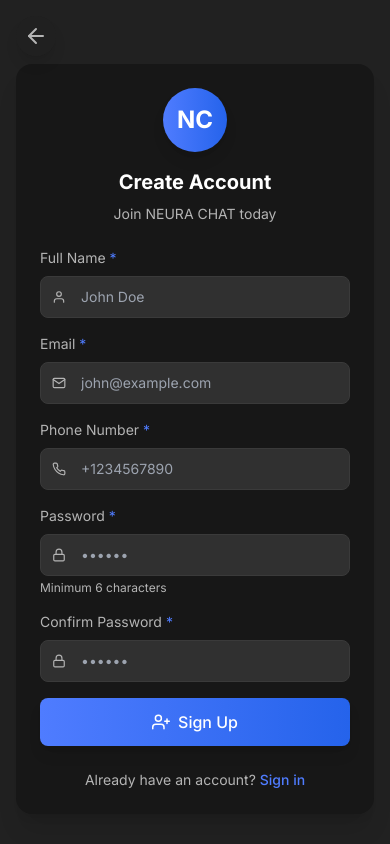
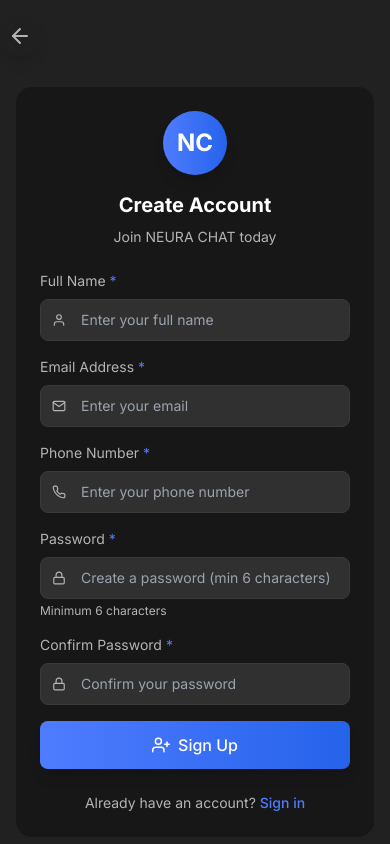
Before and after one commit to subhambxt03/neura-AI, a React (Vite) app in the folder frontend/: page /signup in a window 390 px wide. Built offline with nearby package versions, Linux system fonts and the light colour scheme; no server answers; the HTML template or start-up script is replaced by a standard one.

Commit message:
Update signup page

```diff
--- a/frontend/src/pages/Signup.jsx
+++ b/frontend/src/pages/Signup.jsx
@@ -16,16 +16,14 @@
   const [loading, setLoading] = useState(false)
   const [toast, setToast] = useState(null)
 
-  // Enable scrolling on mount
+  // Ensure body can scroll
   useEffect(() => {
-    // Enable scroll on body
     document.body.style.overflow = 'auto'
-    document.body.style.height = 'auto'
+    document.body.style.height = '100%'
     document.documentElement.style.overflow = 'auto'
-    document.documentElement.style.height = 'auto'
+    document.documentElement.style.height = '100%'
 
     return () => {
-      // Cleanup
       document.body.style.overflow = ''
       document.body.style.height = ''
       document.documentElement.style.overflow = ''
@@ -70,9 +68,9 @@
   }
 
   return (
-    <div className="relative min-h-screen w-full bg-dark-bg overflow-y-auto overflow-x-hidden">
-      {/* Mobile back button - fixed position */}
-      <div className="fixed top-4 left-4 z-50 md:hidden">
+    <div className="fixed inset-0 bg-dark-bg overflow-y-auto overflow-x-hidden">
+      {/* Mobile back button */}
+      <div className="sticky top-4 left-4 z-50 md:hidden">
         <button
           onClick={() => navigate('/login')}
           className="text-text-secondary hover:text-text-primary transition-colors bg-dark-bg/80 backdrop-blur-sm p-2 rounded-full shadow-lg"
@@ -81,9 +79,9 @@
         </button>
       </div>
 
-      {/* Scrollable content container */}
-      <div className="w-full min-h-screen flex items-start justify-center py-8 px-4 sm:py-12 md:py-16">
-        <div className="bg-sidebar-bg rounded-2xl p-6 sm:p-8 w-full max-w-md my-8 sm:my-0 shadow-xl">
+      {/* Scrollable content - centered on desktop, scrollable on mobile */}
+      <div className="min-h-full w-full flex flex-col items-center justify-center py-8 px-4 sm:py-12 md:py-16">
+        <div className="bg-sidebar-bg rounded-2xl p-6 sm:p-8 w-full max-w-md">
           <div className="text-center mb-6 sm:mb-8">
             <div className="w-16 h-16 sm:w-20 sm:h-20 bg-gradient-to-r from-accent to-blue-600 rounded-full flex items-center justify-center mx-auto mb-4 shadow-lg">
               <span className="text-2xl sm:text-3xl font-bold text-white">NC</span>
@@ -105,7 +103,7 @@
                   value={formData.name}
                   onChange={handleChange}
                   className="w-full bg-input-bg border border-border-color rounded-lg pl-10 pr-4 py-2.5 sm:py-2 text-text-primary focus:outline-none focus:border-accent focus:ring-1 focus:ring-accent transition-all text-sm sm:text-base"
-                  placeholder="John Doe"
+                  placeholder="Enter your full name"
                   required
                 />
               </div>
@@ -113,7 +111,7 @@
 
             <div>
               <label className="block text-text-secondary text-sm sm:text-base mb-2">
-                Email <span className="text-accent">*</span>
+                Email Address <span className="text-accent">*</span>
               </label>
               <div className="relative">
                 <FiMail className="absolute left-3 top-1/2 transform -translate-y-1/2 text-text-secondary text-sm sm:text-base" />
@@ -123,7 +121,7 @@
                   value={formData.email}
                   onChange={handleChange}
                   className="w-full bg-input-bg border border-border-color rounded-lg pl-10 pr-4 py-2.5 sm:py-2 text-text-primary focus:outline-none focus:border-accent focus:ring-1 focus:ring-accent transition-all text-sm sm:text-base"
-                  placeholder="john@example.com"
+                  placeholder="Enter your email"
                   required
                 />
               </div>
@@ -141,7 +139,7 @@
                   value={formData.phone}
                   onChange={handleChange}
                   className="w-full bg-input-bg border border-border-color rounded-lg pl-10 pr-4 py-2.5 sm:py-2 text-text-primary focus:outline-none focus:border-accent focus:ring-1 focus:ring-accent transition-all text-sm sm:text-base"
-                  placeholder="+1234567890"
+                  placeholder="Enter your phone number"
                   required
                 />
               </div>
@@ -159,7 +157,7 @@
                   value={formData.password}
                   onChange={handleChange}
                   className="w-full bg-input-bg border border-border-color rounded-lg pl-10 pr-4 py-2.5 sm:py-2 text-text-primary focus:outline-none focus:border-accent focus:ring-1 focus:ring-accent transition-all text-sm sm:text-base"
-                  placeholder="••••••"
+                  placeholder="Create a password (min 6 characters)"
                   required
                   minLength={6}
                 />
@@ -179,7 +177,7 @@
                   value={formData.confirmPassword}
                   onChange={handleChange}
                   className="w-full bg-input-bg border border-border-color rounded-lg pl-10 pr-4 py-2.5 sm:py-2 text-text-primary focus:outline-none focus:border-accent focus:ring-1 focus:ring-accent transition-all text-sm sm:text-base"
-                  placeholder="••••••"
+                  placeholder="Confirm your password"
                   required
                 />
               </div>
@@ -188,7 +186,7 @@
             <button
               type="submit"
               disabled={loading}
-              className="w-full bg-gradient-to-r from-accent to-blue-600 text-white py-3 sm:py-2.5 rounded-lg hover:opacity-90 transition-all duration-200 flex items-center justify-center gap-2 font-medium shadow-lg hover:shadow-xl active:scale-[0.98] disabled:opacity-50 disabled:cursor-not-allowed disabled:active:scale-100"
+              className="w-full bg-gradient-to-r from-accent to-blue-600 text-white py-3 sm:py-2.5 rounded-lg hover:opacity-90 transition-all duration-200 flex items-center justify-center gap-2 font-medium shadow-lg hover:shadow-xl active:scale-[0.98] disabled:opacity-50 disabled:cursor-not-allowed disabled:active:scale-100 mt-6"
             >
               {loading ? (
                 <>
```
